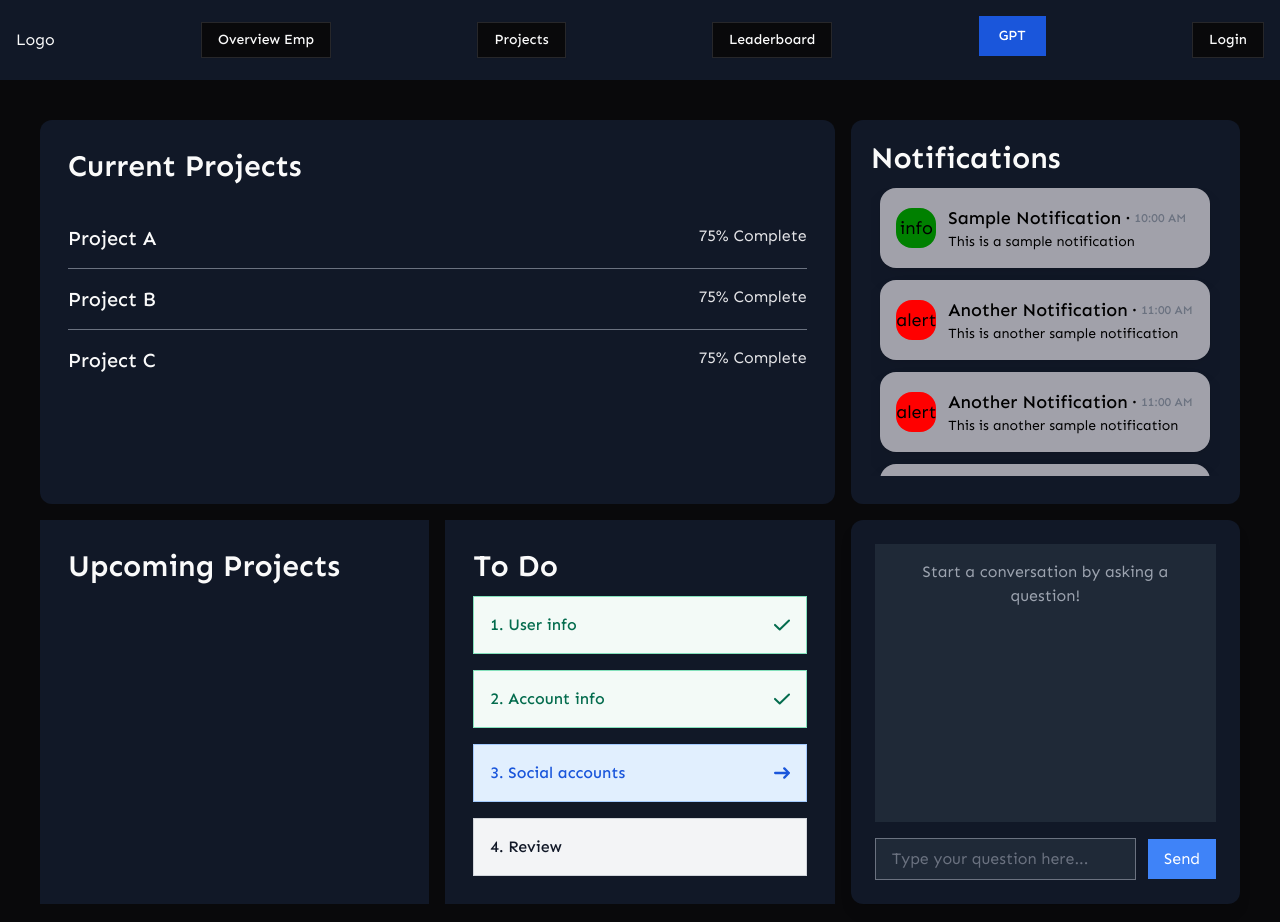
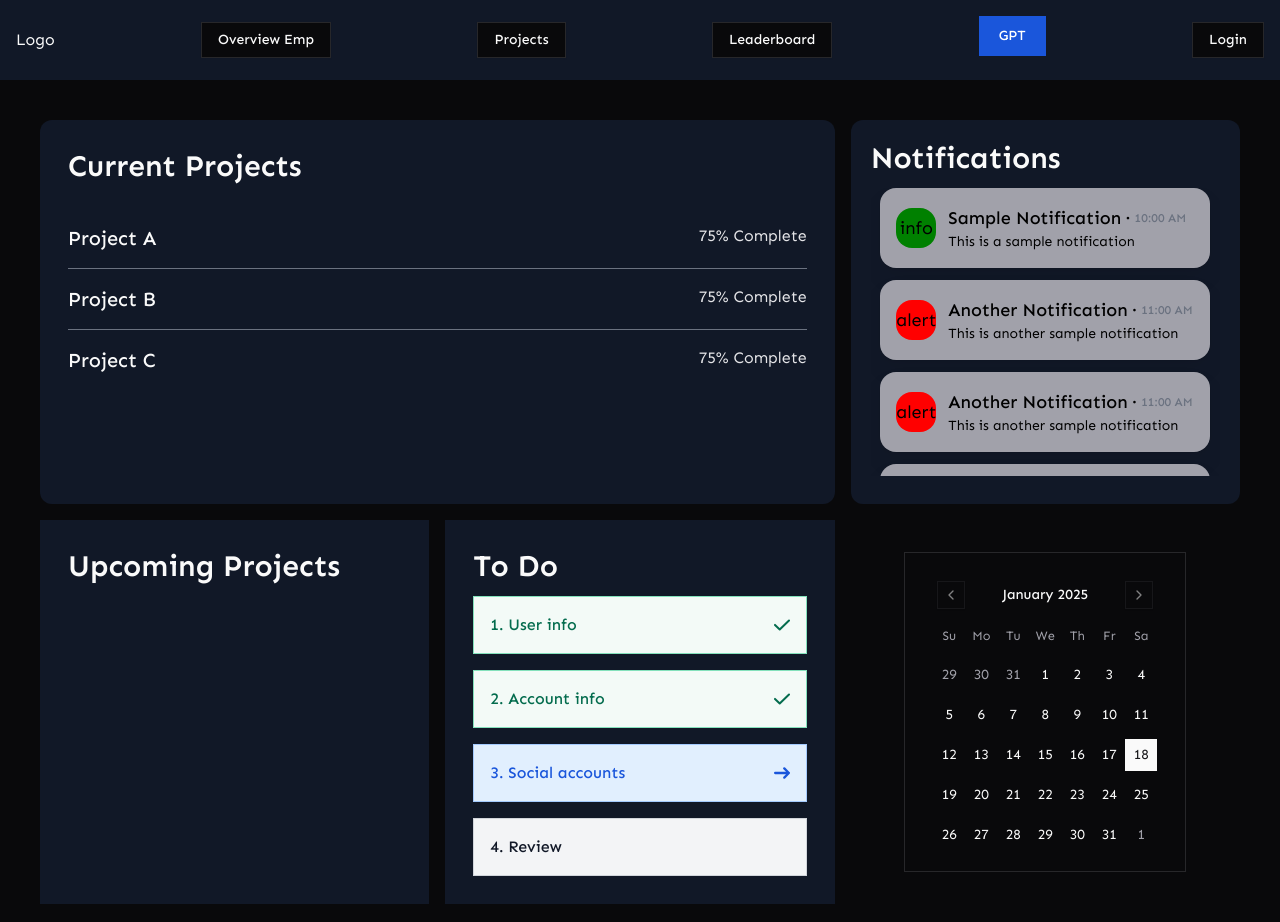
Before and after one commit to gaurijagdale/karmavyuha, a React (Vite) app in the folder frontend/: page /employeedashboard in a window 1280 px wide. Built offline with nearby package versions, Linux system fonts and the light colour scheme; a web font is replaced by a local one.

Commit message:
calender

```diff
--- a/frontend/package.json
+++ b/frontend/package.json
@@ -14,11 +14,13 @@
     "axios": "^1.7.9",
     "class-variance-authority": "^0.7.1",
     "clsx": "^2.1.1",
+    "date-fns": "^3.6.0",
     "flowbite": "^2.5.2",
     "flowbite-react": "^0.10.2",
     "lucide-react": "^0.473.0",
     "motion": "^11.18.1",
     "react": "^18.3.1",
+    "react-day-picker": "^8.10.1",
     "react-dom": "^18.3.1",
     "react-markdown": "^9.0.3",
     "react-router-dom": "^7.1.3",
--- /dev/null
+++ b/frontend/src/components/ui/calendar.tsx
@@ -0,0 +1,74 @@
+import * as React from "react"
+import { ChevronLeft, ChevronRight } from "lucide-react"
+import { DayPicker } from "react-day-picker"
+
+import { cn } from "@/lib/utils"
+import { buttonVariants } from "@/components/ui/button"
+
+export type CalendarProps = React.ComponentProps<typeof DayPicker>
+
+function Calendar({
+  className,
+  classNames,
+  showOutsideDays = true,
+  ...props
+}: CalendarProps) {
+  return (
+    <DayPicker
+      showOutsideDays={showOutsideDays}
+      className={cn("p-3", className)}
+      classNames={{
+        months: "flex flex-col sm:flex-row space-y-4 sm:space-x-4 sm:space-y-0",
+        month: "space-y-4",
+        caption: "flex justify-center pt-1 relative items-center",
+        caption_label: "text-sm font-medium",
+        nav: "space-x-1 flex items-center",
+        nav_button: cn(
+          buttonVariants({ variant: "outline" }),
+          "h-7 w-7 bg-transparent p-0 opacity-50 hover:opacity-100"
+        ),
+        nav_button_previous: "absolute left-1",
+        nav_button_next: "absolute right-1",
+        table: "w-full border-collapse space-y-1",
+        head_row: "flex",
+        head_cell:
+          "text-muted-foreground rounded-md w-8 font-normal text-[0.8rem]",
+        row: "flex w-full mt-2",
+        cell: cn(
+          "relative p-0 text-center text-sm focus-within:relative focus-within:z-20 [&:has([aria-selected])]:bg-accent [&:has([aria-selected].day-outside)]:bg-accent/50 [&:has([aria-selected].day-range-end)]:rounded-r-md",
+          props.mode === "range"
+            ? "[&:has(>.day-range-end)]:rounded-r-md [&:has(>.day-range-start)]:rounded-l-md first:[&:has([aria-selected])]:rounded-l-md last:[&:has([aria-selected])]:rounded-r-md"
+            : "[&:has([aria-selected])]:rounded-md"
+        ),
+        day: cn(
+          buttonVariants({ variant: "ghost" }),
+          "h-8 w-8 p-0 font-normal aria-selected:opacity-100"
+        ),
+        day_range_start: "day-range-start",
+        day_range_end: "day-range-end",
+        day_selected:
+          "bg-primary text-primary-foreground hover:bg-primary hover:text-primary-foreground focus:bg-primary focus:text-primary-foreground",
+        day_today: "bg-accent text-accent-foreground",
+        day_outside:
+          "day-outside text-muted-foreground aria-selected:bg-accent/50 aria-selected:text-muted-foreground",
+        day_disabled: "text-muted-foreground opacity-50",
+        day_range_middle:
+          "aria-selected:bg-accent aria-selected:text-accent-foreground",
+        day_hidden: "invisible",
+        ...classNames,
+      }}
+      components={{
+        IconLeft: ({ className, ...props }) => (
+          <ChevronLeft className={cn("h-4 w-4", className)} {...props} />
+        ),
+        IconRight: ({ className, ...props }) => (
+          <ChevronRight className={cn("h-4 w-4", className)} {...props} />
+        ),
+      }}
+      {...props}
+    />
+  )
+}
+Calendar.displayName = "Calendar"
+
+export { Calendar }
--- a/frontend/src/pages/employee/EmployeeDashboard.tsx
+++ b/frontend/src/pages/employee/EmployeeDashboard.tsx
@@ -3,8 +3,11 @@
 import { AnimatedList } from "@/components/magicui/animated-list";
 import { Link } from "react-router-dom";
 import Notification from "../../components/Notification";
+import { Calendar } from "@/components/ui/calendar";
 
 const EmployeeDashboard = () => {
+  const [date, setDate] = React.useState<Date | undefined>(new Date());
+
   return (
     <div className="w-full grid grid-cols-3 p-10 h-screen gap-4">
       <div aria-label="left" className="flex flex-col col-span-2 gap-4">
@@ -36,9 +39,7 @@
         <div className="grid grid-cols-2 gap-4">
           <div className="col-span-1 bg-gray-900 h-96 p-7">
             <h1 className="text-3xl font-semibold">Upcoming Projects</h1>
-            <div>
-
-            </div>
+            <div></div>
           </div>
           <div className="col-span-1 p-7 bg-gray-900 h-96 space-y-3">
             <h1 className="text-3xl font-semibold">To Do</h1>
@@ -191,7 +192,14 @@
             />
           </div>
         </div>
-        <TextGen />
+        <div className="h-96  flex items-center justify-center">
+          <Calendar
+            mode="single"
+            selected={date}
+            onSelect={setDate}
+            className="p-7 h-80 rounded-md border text-xl"
+          />
+        </div>
       </div>
     </div>
   );
```
Also changed, not shown: 1 other file (tests, documents, lock files or other folders).
